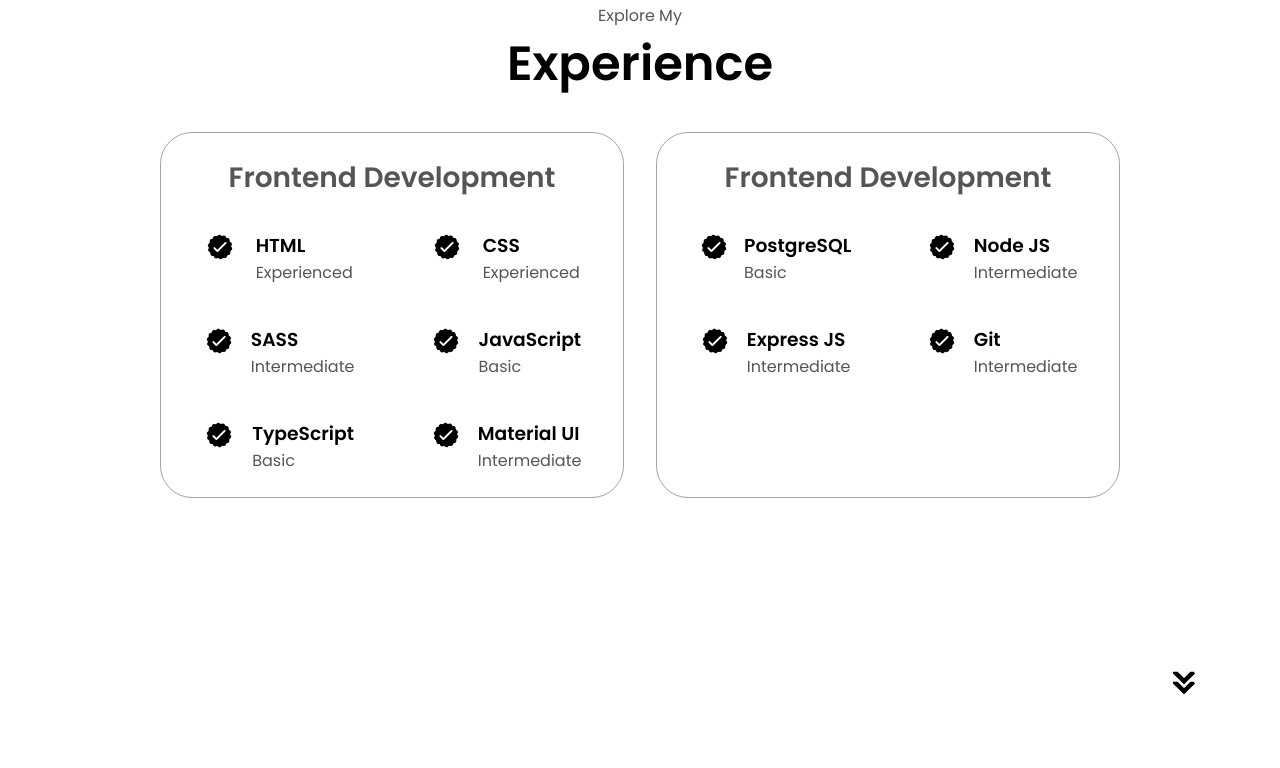
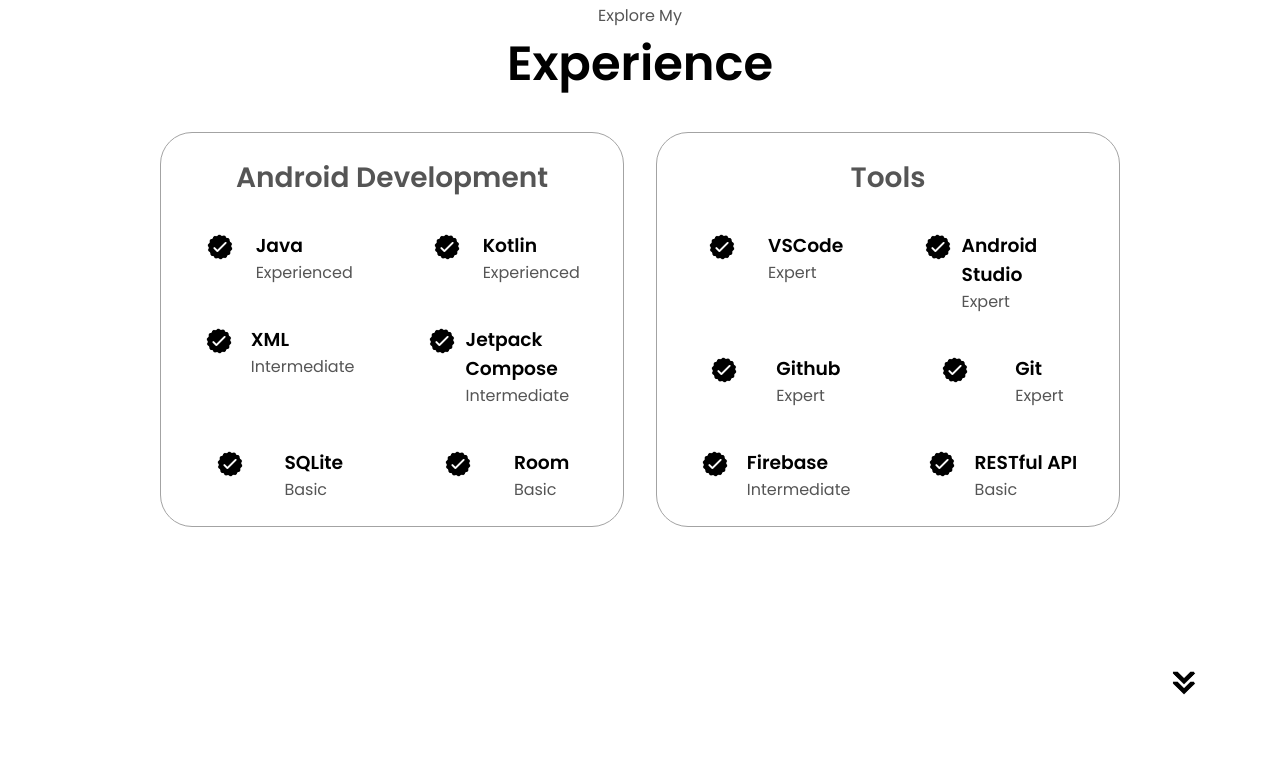
Before and after one commit to DebojitDas2003/portfolio, a website: page public/index.html in a window 1280 px wide. Shown: the part 1693-2461 px from the top of the page. Drawn offline with Linux system fonts and the light colour scheme.

Commit message:
Almost Done except projects

```diff
--- a/public/index.html
+++ b/public/index.html
@@ -21,7 +21,7 @@
       </div>
     </nav>
     <nav id="hamburger-nav">
-      <div class="logo">John Doe</div>
+      <div class="logo">Debojit.</div>
       <div class="hamburger-menu">
         <div class="hamburger-icon" onclick="toggleMenu()">
           <span></span>
@@ -38,7 +38,7 @@
     </nav>
     <section id="profile">
       <div class="section__pic-container">
-        <img src="./assets/profile-pic.png" alt="John Doe profile picture" />
+        <img src="./assets/profile-pic.png" alt="Debojit Das profile picture" />
       </div>
       <div class="section__text">
         <p class="section__text__p1">Hello, I'm</p>
@@ -47,7 +47,7 @@
         <div class="btn-container">
           <button
             class="btn btn-color-2"
-            onclick="window.open('./assets/resume-example.pdf')"
+            onclick="window.open('./assets/resume.pdf')"
           >
             Download CV
           </button>
@@ -60,13 +60,19 @@
             src="./assets/linkedin.png"
             alt="My LinkedIn profile"
             class="icon"
-            onclick="location.href='https://linkedin.com/'"
+            onclick="location.href='https://linkedin.com/in/debojitdas2003'"
           />
           <img
             src="./assets/github.png"
             alt="My Github profile"
             class="icon"
-            onclick="location.href='https://github.com/'"
+            onclick="location.href='https://github.com/DebojitDas2003'"
+          />
+          <img
+            src="./assets/instagram.webp"
+            alt="My Instagram profile"
+            class="icon"
+            onclick="location.href='https://instagram.com/deb.o.jit'"
           />
         </div>
       </div>
@@ -91,7 +97,7 @@
                 class="icon"
               />
               <h3>Experience</h3>
-              <p>2+ years <br />Frontend Development</p>
+              <p>1 year <br />Android Development</p>
             </div>
             <div class="details-container">
               <img
@@ -100,7 +106,10 @@
                 class="icon"
               />
               <h3>Education</h3>
-              <p>B.Sc. Bachelors Degree<br />M.Sc. Masters Degree</p>
+              <p>
+                B.Tech in CSE<br />Government College of Engineering and Ceramic
+                Technology
+              </p>
             </div>
           </div>
           <div class="text-container">
@@ -128,7 +137,7 @@
       <div class="experience-details-container">
         <div class="about-containers">
           <div class="details-container">
-            <h2 class="experience-sub-title">Frontend Development</h2>
+            <h2 class="experience-sub-title">Android Development</h2>
             <div class="article-container">
               <article>
                 <img
@@ -137,7 +146,7 @@
                   class="icon"
                 />
                 <div>
-                  <h3>HTML</h3>
+                  <h3>Java</h3>
                   <p>Experienced</p>
                 </div>
               </article>
@@ -148,7 +157,7 @@
                   class="icon"
                 />
                 <div>
-                  <h3>CSS</h3>
+                  <h3>Kotlin</h3>
                   <p>Experienced</p>
                 </div>
               </article>
@@ -159,7 +168,7 @@
                   class="icon"
                 />
                 <div>
-                  <h3>SASS</h3>
+                  <h3>XML</h3>
                   <p>Intermediate</p>
                 </div>
               </article>
@@ -170,7 +179,18 @@
                   class="icon"
                 />
                 <div>
-                  <h3>JavaScript</h3>
+                  <h3>Jetpack Compose</h3>
+                  <p>Intermediate</p>
+                </div>
+              </article>
+              <article>
+                <img
+                  src="./assets/checkmark.png"
+                  alt="Experience icon"
+                  class="icon"
+                />
+                <div>
+                  <h3>SQLite</h3>
                   <p>Basic</p>
                 </div>
               </article>
@@ -181,8 +201,24 @@
                   class="icon"
                 />
                 <div>
-                  <h3>TypeScript</h3>
+                  <h3>Room</h3>
                   <p>Basic</p>
+                </div>
+              </article>
+            </div>
+          </div>
+          <div class="details-container">
+            <h2 class="experience-sub-title">Tools</h2>
+            <div class="article-container">
+              <article>
+                <img
+                  src="./assets/checkmark.png"
+                  alt="Experience icon"
+                  class="icon"
+                />
+                <div>
+                  <h3>VSCode</h3>
+                  <p>Expert</p>
                 </div>
               </article>
               <article>
@@ -192,24 +228,8 @@
                   class="icon"
                 />
                 <div>
-                  <h3>Material UI</h3>
-                  <p>Intermediate</p>
-                </div>
-              </article>
-            </div>
-          </div>
-          <div class="details-container">
-            <h2 class="experience-sub-title">Frontend Development</h2>
-            <div class="article-container">
-              <article>
-                <img
-                  src="./assets/checkmark.png"
-                  alt="Experience icon"
-                  class="icon"
-                />
-                <div>
-                  <h3>PostgreSQL</h3>
-                  <p>Basic</p>
+                  <h3>Android Studio</h3>
+                  <p>Expert</p>
                 </div>
               </article>
               <article>
@@ -219,7 +239,29 @@
                   class="icon"
                 />
                 <div>
-                  <h3>Node JS</h3>
+                  <h3>Github</h3>
+                  <p>Expert</p>
+                </div>
+              </article>
+              <article>
+                <img
+                  src="./assets/checkmark.png"
+                  alt="Experience icon"
+                  class="icon"
+                />
+                <div>
+                  <h3>Git</h3>
+                  <p>Expert</p>
+                </div>
+              </article>
+              <article>
+                <img
+                  src="./assets/checkmark.png"
+                  alt="Experience icon"
+                  class="icon"
+                />
+                <div>
+                  <h3>Firebase</h3>
                   <p>Intermediate</p>
                 </div>
               </article>
@@ -230,19 +272,8 @@
                   class="icon"
                 />
                 <div>
-                  <h3>Express JS</h3>
-                  <p>Intermediate</p>
-                </div>
-              </article>
-              <article>
-                <img
-                  src="./assets/checkmark.png"
-                  alt="Experience icon"
-                  class="icon"
-                />
-                <div>
-                  <h3>Git</h3>
-                  <p>Intermediate</p>
+                  <h3>RESTful API</h3>
+                  <p>Basic</p>
                 </div>
               </article>
             </div>
@@ -352,7 +383,9 @@
             alt="Email icon"
             class="icon contact-icon email-icon"
           />
-          <p><a href="mailto:examplemail@gmail.com">Example@gmail.com</a></p>
+          <p>
+            <a href="mailto:debojitdas0110@gmail.com">Email</a>
+          </p>
         </div>
         <div class="contact-info-container">
           <img
@@ -360,9 +393,20 @@
             alt="LinkedIn icon"
             class="icon contact-icon"
           />
-          <p><a href="https://www.linkedin.com">LinkedIn</a></p>
+          <p><a href="https://www.linkedin.com/in/debojitdas2003">LinkedIn</a></p>
         </div>
+        <div class="contact-info-container">
+          <img
+            src="./assets/whatsapp.png"
+            alt="LinkedIn icon"
+            class="icon contact-icon"
+          />
+          <p><a href="https://wa.me/+919163219551">WhatsApp</a></p>
+        </div>
+
       </div>
+
+    </div>
     </section>
     <footer>
       <nav>
```
Also changed, not shown: public/assets/instagram.webp (added), public/assets/whatsapp.png (added), 2 other files.
